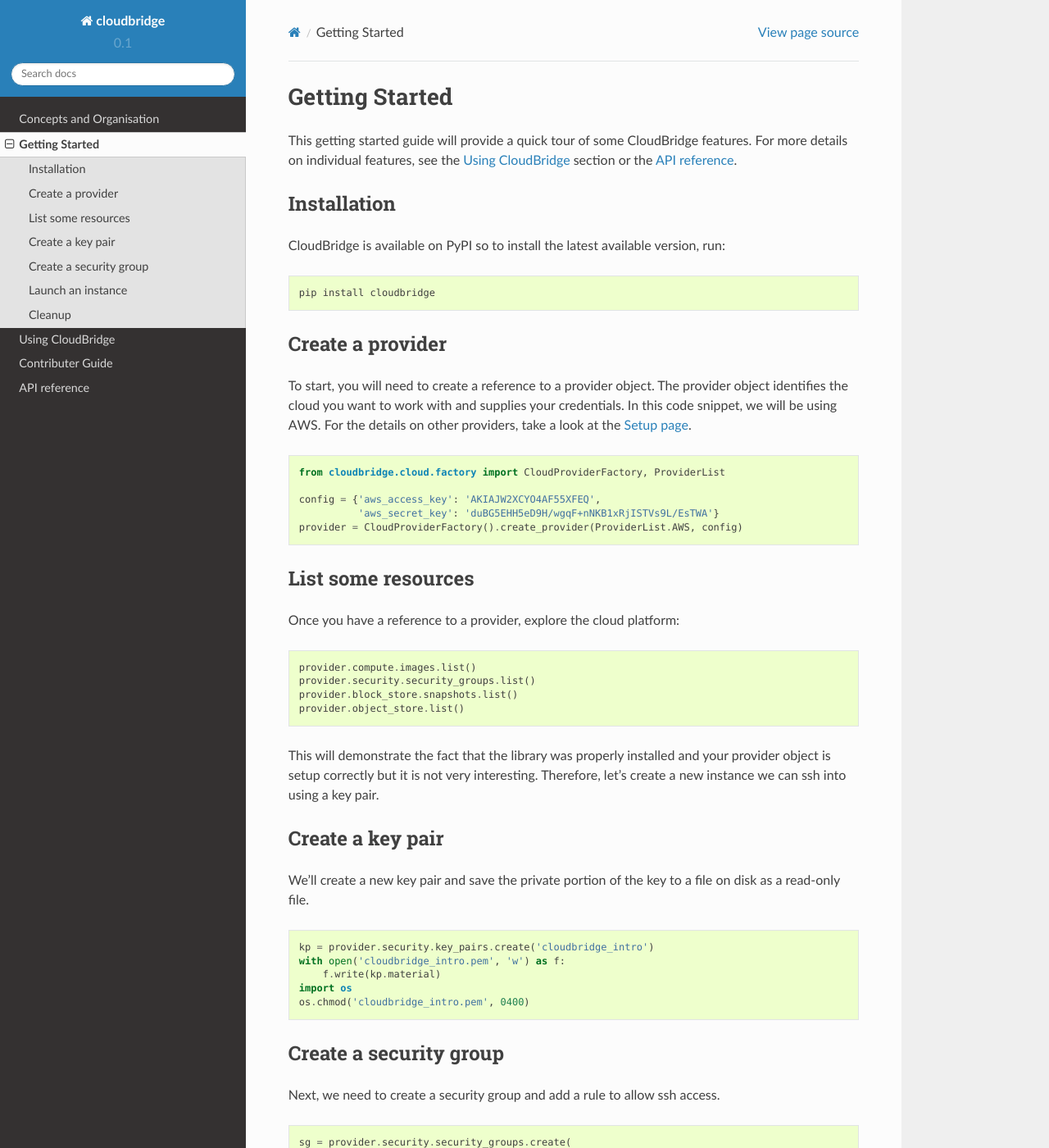
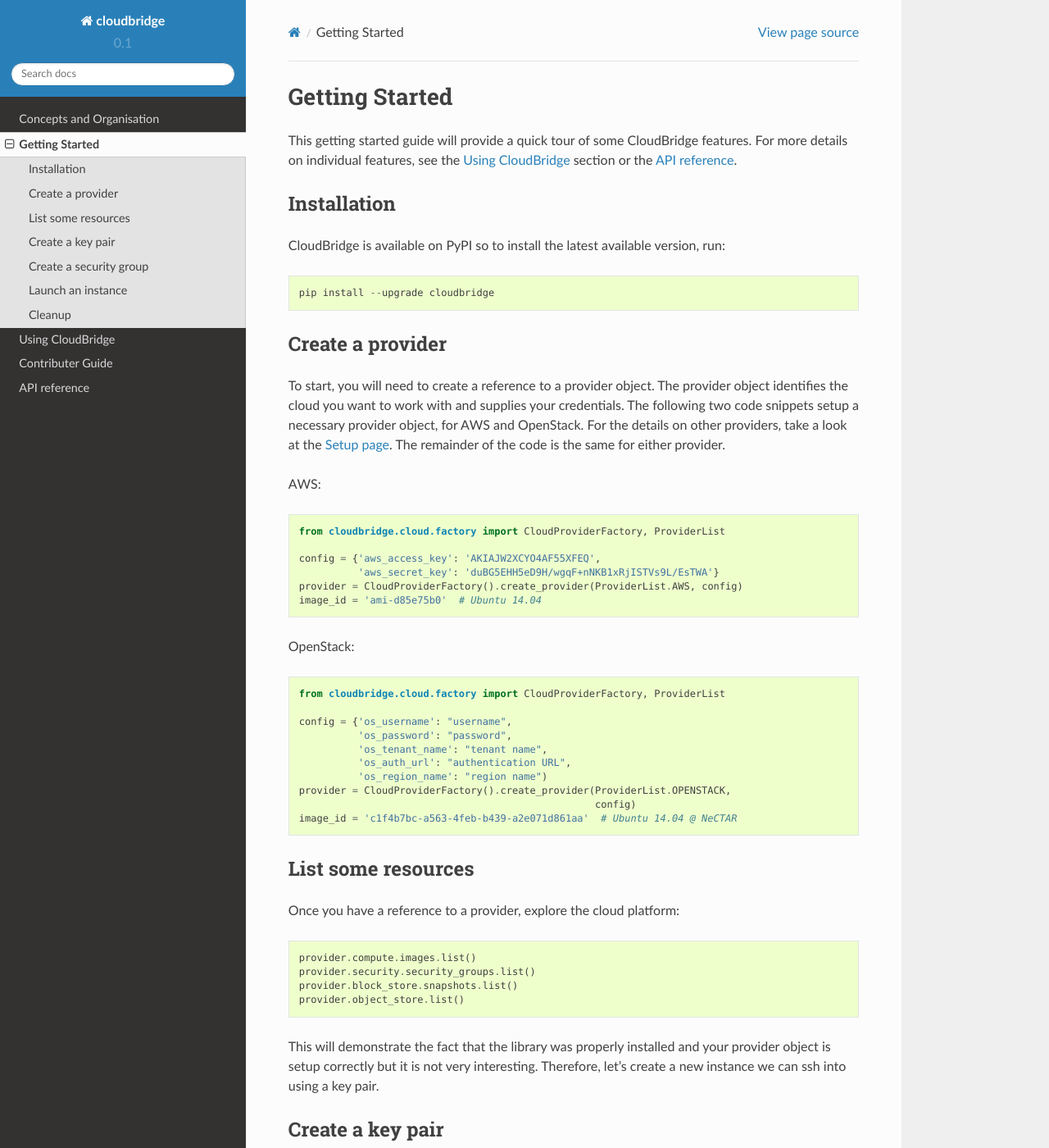
Before and after one commit to CloudVE/cloudbridge, a Sphinx documentation site: the page built from docs/getting_started.rst, in a window 1280 px wide and 1400 px high. Shown: the whole window at 82% size. Built offline with Sphinx 7.4.7 and the Read the Docs theme 2.0.0, drawn with Linux system fonts in a browser that asks for light colours; some of the changed text lies outside the part shown.

Commit message:
Update getting started guide to include config for two providers

```diff
--- a/docs/getting_started.rst
+++ b/docs/getting_started.rst
@@ -10,14 +10,18 @@
 CloudBridge is available on PyPI so to install the latest available version,
 run::
 
-    pip install cloudbridge
+    pip install --upgrade cloudbridge
 
 Create a provider
 -----------------
 To start, you will need to create a reference to a provider object. The
 provider object identifies the cloud you want to work with and supplies your
-credentials. In this code snippet, we will be using AWS. For the details on
-other providers, take a look at the `Setup page <topics/setup.html>`_.
+credentials. The following two code snippets setup a necessary provider object,
+for AWS and OpenStack. For the details on other providers, take a look at the
+`Setup page <topics/setup.html>`_. The remainder of the code is the same for
+either provider.
+
+AWS:
 
 .. code-block:: python
 
@@ -26,6 +30,22 @@
     config = {'aws_access_key': 'AKIAJW2XCYO4AF55XFEQ',
               'aws_secret_key': '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'}
     provider = CloudProviderFactory().create_provider(ProviderList.AWS, config)
+    image_id = 'ami-d85e75b0'  # Ubuntu 14.04
+
+OpenStack:
+
+.. code-block:: python
+
+    from cloudbridge.cloud.factory import CloudProviderFactory, ProviderList
+
+    config = {'os_username': "username",
+              'os_password': "password",
+              'os_tenant_name': "tenant name",
+              'os_auth_url': "authentication URL",
+              'os_region_name': "region name")
+    provider = CloudProviderFactory().create_provider(ProviderList.OPENSTACK,
+                                                      config)
+    image_id = 'c1f4b7bc-a563-4feb-b439-a2e071d861aa'  # Ubuntu 14.04 @ NeCTAR
 
 List some resources
 -------------------
@@ -72,8 +92,8 @@
 
 .. code-block:: python
 
-    img = provider.compute.images.get('ami-d85e75b0')
-    inst_type = provider.compute.instance_types.find(name='m1.small')
+    img = provider.compute.images.get(image_id)
+    inst_type = provider.compute.instance_types.find(name='m1.small')[0]
     inst = provider.compute.instances.create(
         name='CloudBridge-intro', image=img, instance_type=inst_type,
         key_pair=kp, security_groups=[sg])
```
